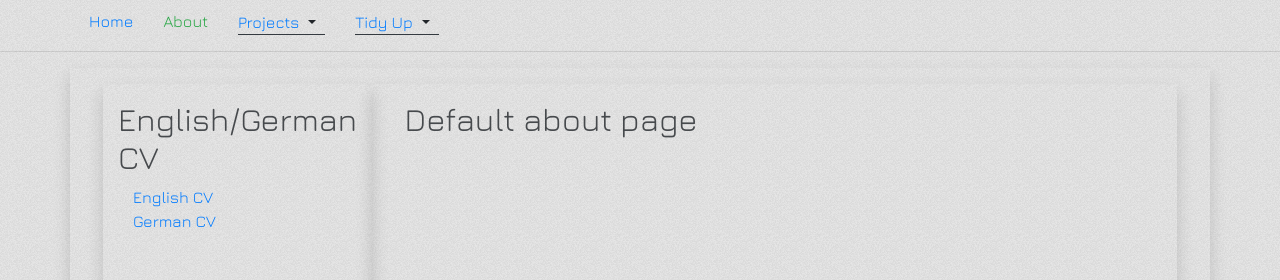
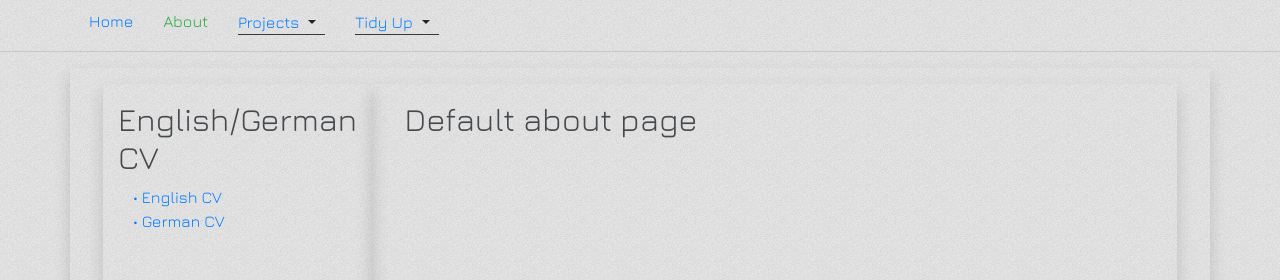
Before and after one commit to hrkck/wellput, a React (Create React App) app: page /about in a window 1280 px wide. Shown: the top 280 px of the page. Built offline with nearby package versions, Linux system fonts and the light colour scheme.

Commit message:
add dots for sub nav links.

```diff
--- a/src/Components/Navigation/SubNav.jsx
+++ b/src/Components/Navigation/SubNav.jsx
@@ -19,13 +19,14 @@ export const SubNav = ({navList, title, baseUrl}) => {
     url = url.substring(url.lastIndexOf("/"));
     let loc = baseUrl.substring(baseUrl.lastIndexOf("/")); // location
 
+
+
     return(
         <div className="nav flex-column">
             <h2>{title}</h2>
             {url === loc
-                ? generateLinks(navList, baseUrl)
+                ? generateLinks(navList, baseUrl, true)
                 : <Link className="nav-link text-success" to={`${baseUrl}`}>go back</Link>
-
             }
             <hr/>
         </div>
--- a/src/Components/Navigation/generateLinks.js
+++ b/src/Components/Navigation/generateLinks.js
@@ -3,13 +3,13 @@ import React from 'react';
 import SingleLink from "./SingleLink";
 import DropDown from "./DropDown";
 
-export let generateLinks = (links, baseUrl = "") =>
+export let generateLinks = (links, baseUrl = "", subNav = false) =>
     links.map(link =>
         <div className="col-12 col-md-auto" key={`${baseUrl}/${link.url}`}>
             {
                 link.dropDown !== undefined
                 ? <DropDown link_url={link.url} dropDownList={link.dropDown} baseUrl={baseUrl} title={link.title}/>
-                : <SingleLink link_url={link.url} to={`${baseUrl}/${link.url}`} title={link.title}/>
+                : <SingleLink link_url={link.url} to={`${baseUrl}/${link.url}`} title={`${subNav?"•":""} ${link.title}`}/>
             }
         </div>
     )
```
